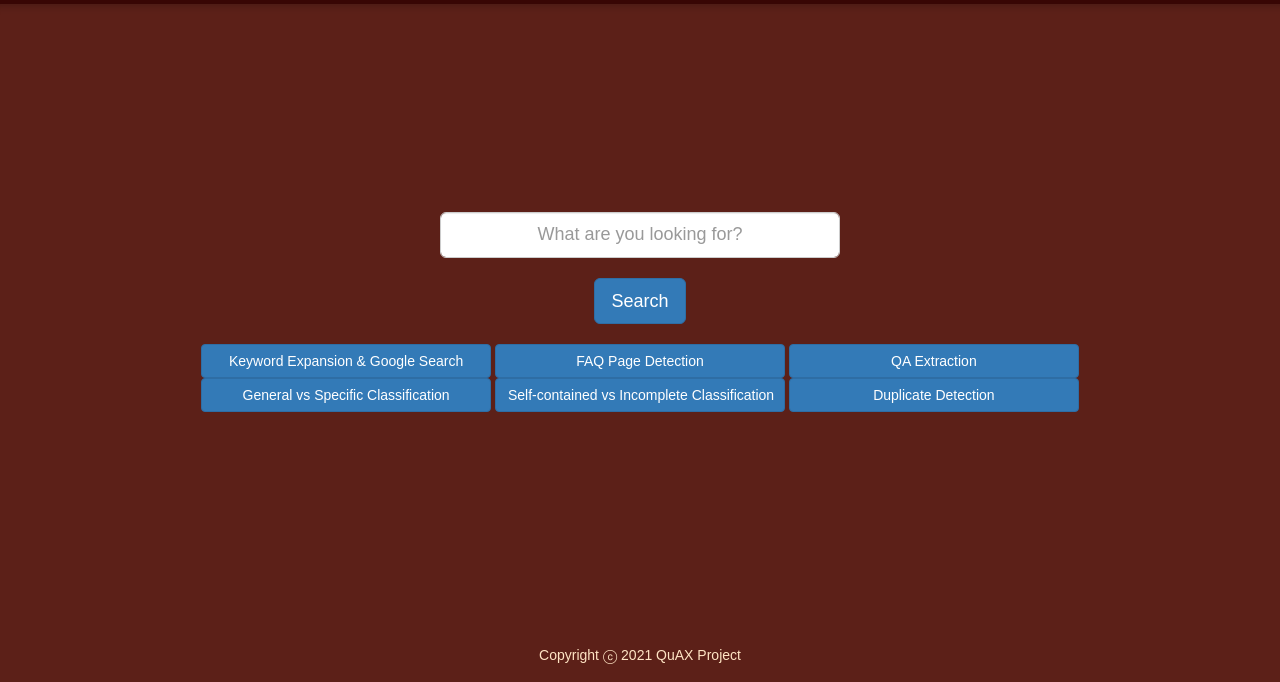
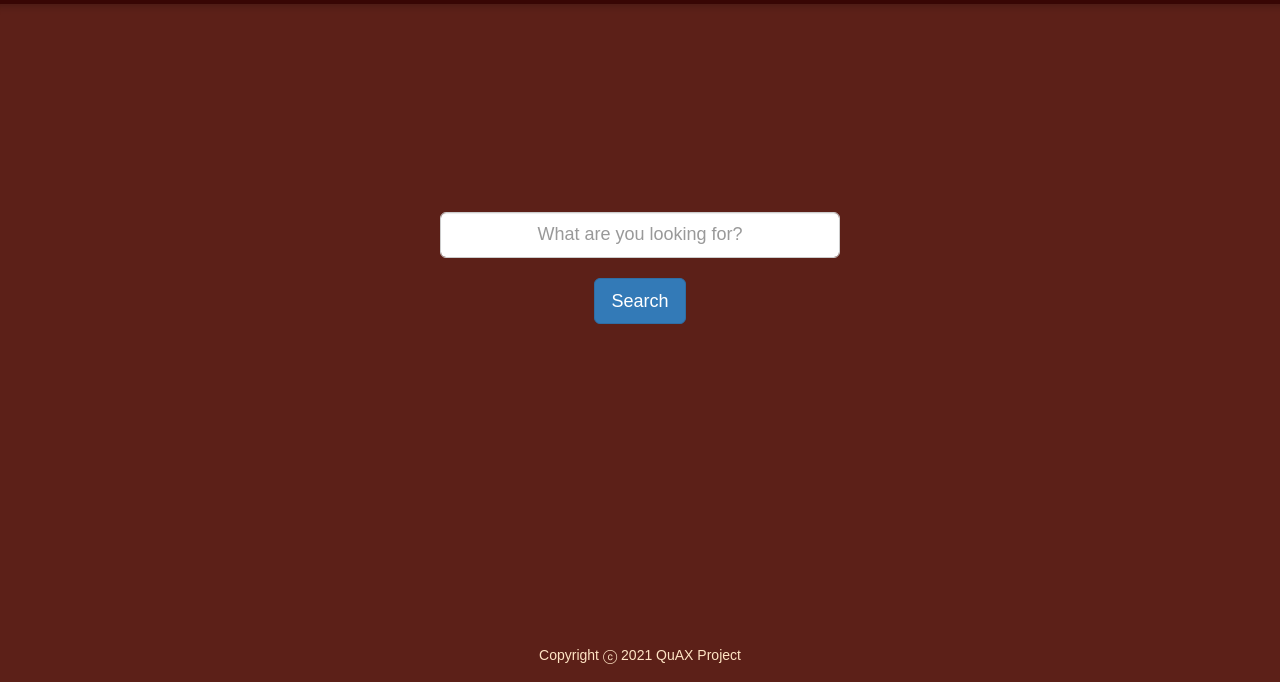
Before and after one commit to balasudip/QuAXProjectFrontend, a plain HTML site: page Frontend/index.html in a window 1280 px wide. Shown: the part 118-800 px from the top of the page. Drawn offline with nearby package versions, Linux system fonts and the light colour scheme.

Commit message:
Update index.html

```diff
--- a/Frontend/index.html
+++ b/Frontend/index.html
@@ -37,17 +37,6 @@
         </div>
       </div>
     </form>
-    <br/>
-    <div align="center">
-      <div>
-      <button type="submit" name="button" id="button" class="btn btn-primary custom" >Keyword Expansion & Google Search</button>
-      <button type="submit" name="button" id="button" class="btn btn-primary custom" >FAQ Page Detection</button>
-      <button type="submit" name="button" id="button" class="btn btn-primary custom" >QA Extraction</button>
-      <button type="submit" name="button" id="button" class="btn btn-primary custom" >General vs Specific Classification</button>
-      <button type="submit" name="button" id="button" class="btn btn-primary custom" >Self-contained vs Incomplete Classification</button>
-      <button type="submit" name="button" id="button" class="btn btn-primary custom" >Duplicate Detection</button>
-    </div>
-    </div>
     <br/>
     <div id="loadingData" style="display:none;" class="loading">
       <h1>Loading...</h1>
```
